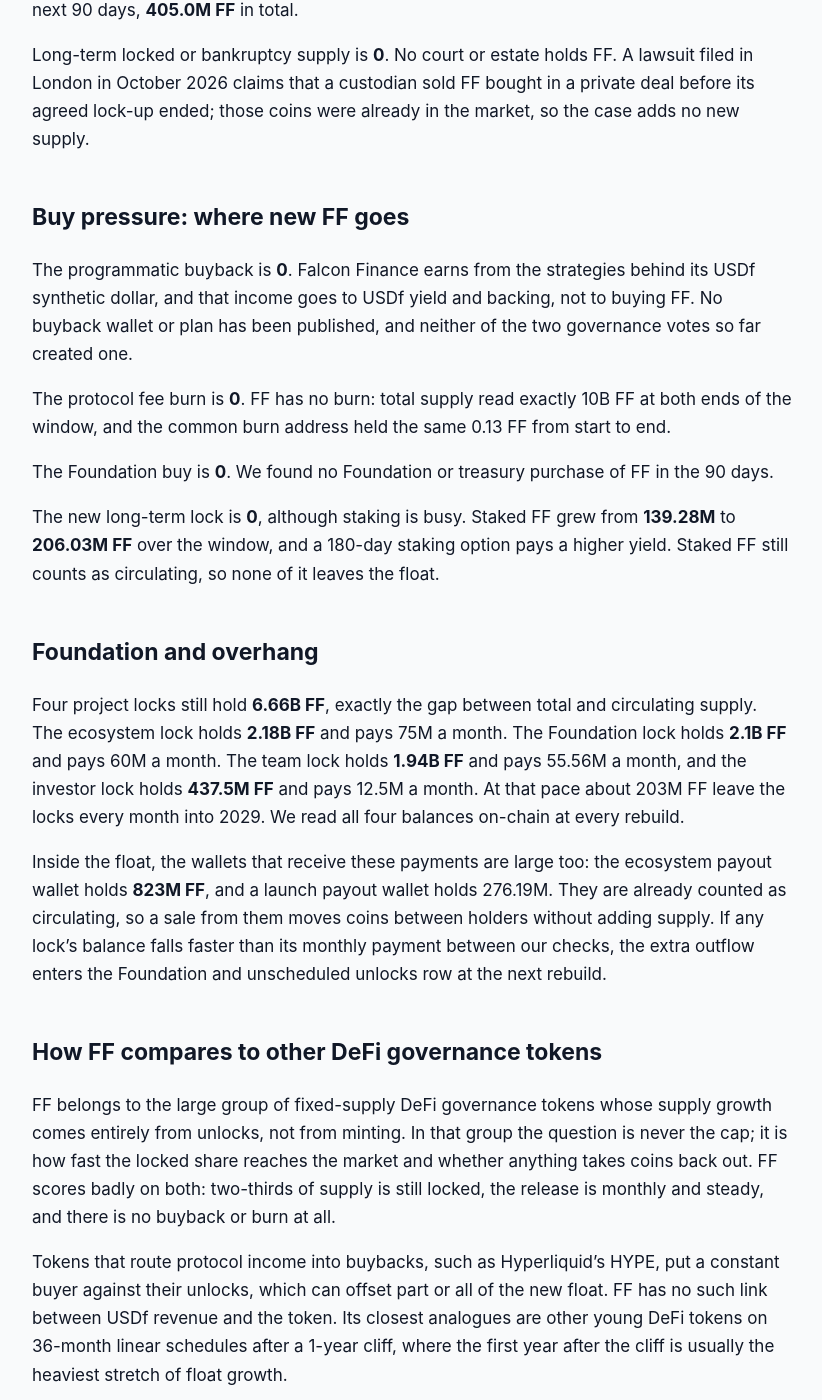
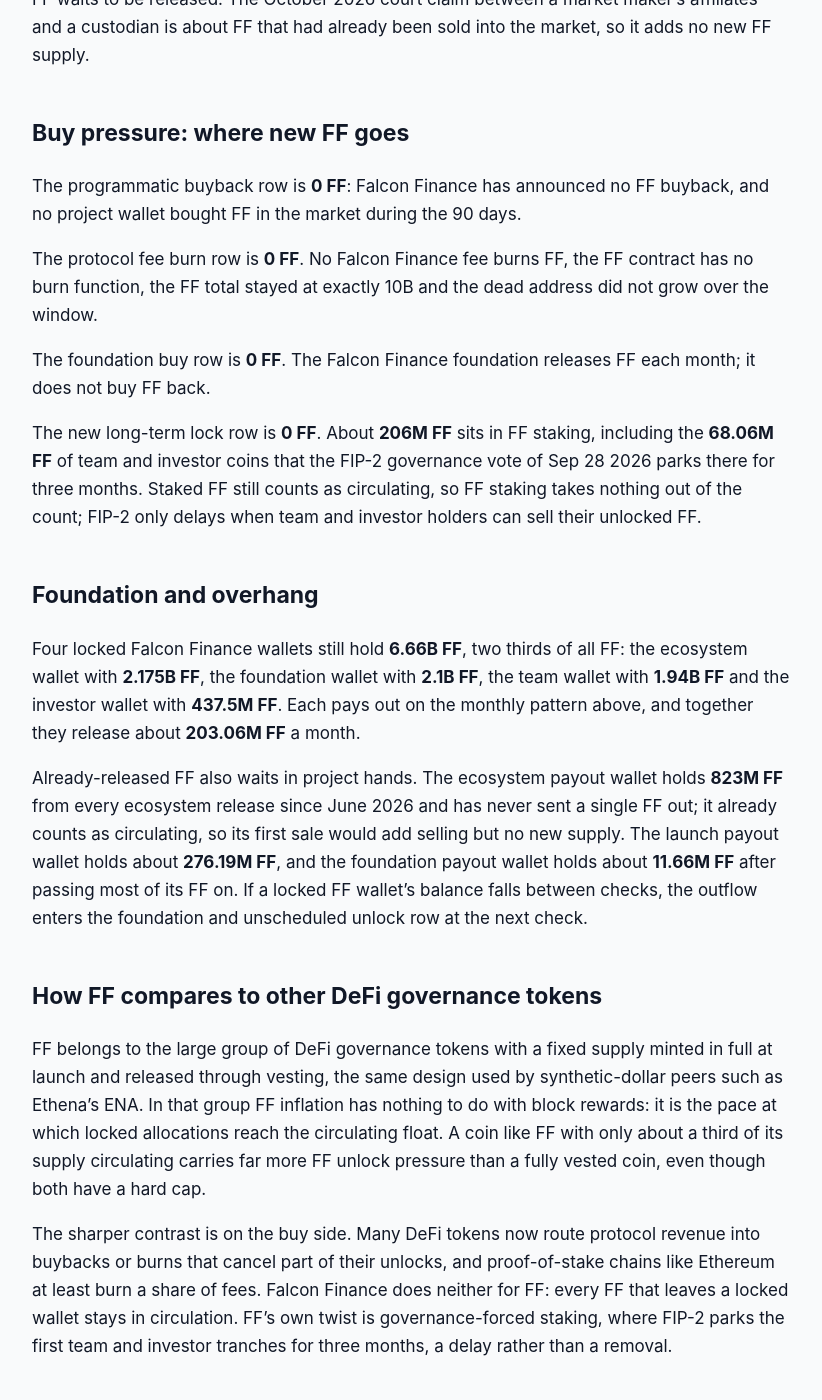
Before and after one commit to jeevansongmy-spec/mrnasdog-articles, a Jekyll site: the page built from crypto/ff-pressure-framework.md, in a window 1280 px wide and 1400 px high, scrolled down 1356 px. Shown: the whole window, without its empty margins (228-1050 px from the left). Built offline with Jekyll 4.4.1, drawn with Linux system fonts in a browser that asks for light colours; some of the changed text lies outside the part shown.

Commit message:
publish: crypto/ff-pressure-framework

```diff
--- a/crypto/ff-pressure-framework.md
+++ b/crypto/ff-pressure-framework.md
@@ -1,6 +1,6 @@
 ---
 title:         "FF Inflation Analysis · October 2026 · Supply growing · projected to keep growing"
-description:   "FF supply is growing: five project locks released 373M FF in 90 days (+11.16%), nothing buys or burns it, and 609M FF more unlocks next (+18.22%)."
+description:   "FF supply is growing: locked Falcon Finance wallets released 373M FF in 90 days (+11.16%), with no buyback or burn, and 609M more unlocks next (+18.22%)."
 canonical_url: "https://mrnasdog.com/research/ff/inflation"
 tags:          ["crypto", "ff", "falconfinance", "defi"]
 published:     true
@@ -11,58 +11,56 @@ Originally published at [FF Inflation Analysis · October 2026 · Supply growing
 
 <!-- main-page -->
 ➜ Start with the Falcon Finance coin page for the short answer (should you buy FF?) and its price drivers: [mrnasdog.com/research/ff](https://mrnasdog.com/research/ff)
-FF, the governance token of Falcon Finance, is strongly inflationary on its tradable float even though its total supply is fixed at **10B FF**. In the 90 days to Oct 18 2026, **373.06M FF** left five project locks and nothing bought or burned FF, so the float grew **+11.16%**. Three more monthly unlocks of about **203.06M FF** each fall in the next 90 days, which puts the forward reading at **+18.22%**. The cap is real, but **6.66B FF** are still locked and paying out every month until 2029.
+Falcon Finance's **FF** supply grew about **+11.16%** in the 90 days to Oct 28 2026, and the FF unlock calendar points to about **+18.22%** over the next 90 days. Locked project wallets released **373.06M FF** into the circulating float, nothing bought back or burned any FF, and about **609.17M FF** more is due to unlock by late January 2027. FF can never exceed its fixed **10B** supply, but only **3.34B** of it circulates today, so the Falcon Finance unlock schedule, not new minting, drives every point of FF inflation.
 
 ## The verdict, in one paragraph
 
-Our net reading for FF is **+11.16%** over the last 90 days and **+18.22%** for the next 90. The monitor reads **+12.55%** for the same window, a gap of **1.39 percentage points**. We walked that gap and it closes: the monitor divides the same released coins by the smaller float of 90 days ago (**2.97B FF**), while we divide by today's float (**3.34B FF**). On the monitor's base our own flow comes to 12.56%, within rounding of its number, so no warning chip is shown. The label that fits: a fixed-supply DeFi token whose float is inflationary by schedule, with no buyer on the other side.
+Over the last 90 days FF's circulating supply rose a net **+11.16%**, and the next 90 days project **+18.22%**, because the Dec 29 2026 tranche adds a full month on top of the two monthly unlocks the ledger already counts. Other trackers show **+12.52%** for the same 90 days, a difference of **1.36 points**; they measure the growth against the smaller FF supply of Jul 30 2026, while both readings describe the same 373M released coins, so the coin page carries no warning note. Nothing on the buy side offsets the FF unlocks: there is no FF buyback, no FF burn and no lock that removes coins from the count. The cite-able label for FF is **a fixed-supply token inflating through monthly unlocks**.
 
 ## Sell pressure: where new FF comes from
 
-Protocol inflation is **0**. All 10B FF were created in one transaction on Sep 19 2025, and the FF contract on Ethereum has no mint function, no owner and no upgrade path, so no new FF can ever be printed. The **443.67M FF** on BNB Chain are a bridge mirror of exactly the same amount locked on Ethereum.
+Protocol inflation adds **0 FF**. All 10,000,000,000 FF were created once on Sep 19 2025, and the FF token contract has no function that can create more; Falcon Finance pays FF staking rewards out of coins that already exist, so FF has no emission schedule at all.
 
-Vesting unlocks added **68.06M FF**. The Falcon Finance team and early contributors hold 20% of supply and investors hold 4.5%, both on a 1-year cliff followed by 36 months of monthly vesting. The cliff ended on Sep 29 2026, and on Oct 1 2026 the first payments left the two locks: **55.56M FF** on the team side and **12.5M FF** to investors. A governance vote that closed on Sep 28 2026 sends every team, investor and airdrop payment from Sep 29 to Dec 29 2026 straight into staked FF for three months before it is handed over. That slows selling, but staked FF still counts as circulating, so it does not change the count. The next 90 days hold three more payments, **204.17M FF**.
+Vesting unlocks added **68.06M FF**. The Falcon Finance team and investor allocations sat behind a one-year cliff that ended on Sep 29 2026 and now vest monthly for three years. The first FF vesting tranche left the locked team and investor wallets on Oct 1 2026: **55.56M FF** for the team and **12.5M FF** for investors. Tranches due on Oct 29, Nov 29 and Dec 29 2026 bring about **204.17M FF** of team and investor vesting into the next 90 days.
 
-Foundation and project unlocks are the larger part: **305.0M FF**. The ecosystem lock paid **75M FF** on Aug 5, Sep 2 and Oct 1 2026, the same amount every month since July. The Foundation lock began monthly payments of **60M FF** on Oct 1 2026, which is its remaining 2.16B spread over 36 months. A launch wallet that held the last airdrop coins paid out its final **20M FF** on Aug 5 2026 and is now empty. Three ecosystem and three Foundation payments fall in the next 90 days, **405.0M FF** in total.
+Foundation and unscheduled unlocks added **305M FF**, the largest FF sell row. The Falcon Finance ecosystem wallet released **75M FF** on each of Aug 5, Sep 2 and Oct 1 2026; the foundation wallet released its first monthly **60M FF** on Oct 1 2026; and the launch wallet paid out its last **20M FF** on Aug 5 2026 and is now empty. These ecosystem and foundation releases follow no official calendar, but they have landed every month, so at the same pace **405M FF** more leaves those two wallets in the next 90 days.
 
-Long-term locked or bankruptcy supply is **0**. No court or estate holds FF. A lawsuit filed in London in October 2026 claims that a custodian sold FF bought in a private deal before its agreed lock-up ended; those coins were already in the market, so the case adds no new supply.
+Long-term locked or bankruptcy supply adds **0 FF**. No bankruptcy estate or court-held pile of FF waits to be released. The October 2026 court claim between a market maker's affiliates and a custodian is about FF that had already been sold into the market, so it adds no new FF supply.
 
 ## Buy pressure: where new FF goes
 
-The programmatic buyback is **0**. Falcon Finance earns from the strategies behind its USDf synthetic dollar, and that income goes to USDf yield and backing, not to buying FF. No buyback wallet or plan has been published, and neither of the two governance votes so far created one.
+The programmatic buyback row is **0 FF**: Falcon Finance has announced no FF buyback, and no project wallet bought FF in the market during the 90 days.
 
-The protocol fee burn is **0**. FF has no burn: total supply read exactly 10B FF at both ends of the window, and the common burn address held the same 0.13 FF from start to end.
+The protocol fee burn row is **0 FF**. No Falcon Finance fee burns FF, the FF contract has no burn function, the FF total stayed at exactly 10B and the dead address did not grow over the window.
 
-The Foundation buy is **0**. We found no Foundation or treasury purchase of FF in the 90 days.
+The foundation buy row is **0 FF**. The Falcon Finance foundation releases FF each month; it does not buy FF back.
 
-The new long-term lock is **0**, although staking is busy. Staked FF grew from **139.28M** to **206.03M FF** over the window, and a 180-day staking option pays a higher yield. Staked FF still counts as circulating, so none of it leaves the float.
+The new long-term lock row is **0 FF**. About **206M FF** sits in FF staking, including the **68.06M FF** of team and investor coins that the FIP-2 governance vote of Sep 28 2026 parks there for three months. Staked FF still counts as circulating, so FF staking takes nothing out of the count; FIP-2 only delays when team and investor holders can sell their unlocked FF.
 
 ## Foundation and overhang
 
-Four project locks still hold **6.66B FF**, exactly the gap between total and circulating supply. The ecosystem lock holds **2.18B FF** and pays 75M a month. The Foundation lock holds **2.1B FF** and pays 60M a month. The team lock holds **1.94B FF** and pays 55.56M a month, and the investor lock holds **437.5M FF** and pays 12.5M a month. At that pace about 203M FF leave the locks every month into 2029. We read all four balances on-chain at every rebuild.
+Four locked Falcon Finance wallets still hold **6.66B FF**, two thirds of all FF: the ecosystem wallet with **2.175B FF**, the foundation wallet with **2.1B FF**, the team wallet with **1.94B FF** and the investor wallet with **437.5M FF**. Each pays out on the monthly pattern above, and together they release about **203.06M FF** a month.
 
-Inside the float, the wallets that receive these payments are large too: the ecosystem payout wallet holds **823M FF**, and a launch payout wallet holds 276.19M. They are already counted as circulating, so a sale from them moves coins between holders without adding supply. If any lock's balance falls faster than its monthly payment between our checks, the extra outflow enters the Foundation and unscheduled unlocks row at the next rebuild.
+Already-released FF also waits in project hands. The ecosystem payout wallet holds **823M FF** from every ecosystem release since June 2026 and has never sent a single FF out; it already counts as circulating, so its first sale would add selling but no new supply. The launch payout wallet holds about **276.19M FF**, and the foundation payout wallet holds about **11.66M FF** after passing most of its FF on. If a locked FF wallet's balance falls between checks, the outflow enters the foundation and unscheduled unlock row at the next check.
 
 ## How FF compares to other DeFi governance tokens
 
-FF belongs to the large group of fixed-supply DeFi governance tokens whose supply growth comes entirely from unlocks, not from minting. In that group the question is never the cap; it is how fast the locked share reaches the market and whether anything takes coins back out. FF scores badly on both: two-thirds of supply is still locked, the release is monthly and steady, and there is no buyback or burn at all.
+FF belongs to the large group of DeFi governance tokens with a fixed supply minted in full at launch and released through vesting, the same design used by synthetic-dollar peers such as Ethena's ENA. In that group FF inflation has nothing to do with block rewards: it is the pace at which locked allocations reach the circulating float. A coin like FF with only about a third of its supply circulating carries far more FF unlock pressure than a fully vested coin, even though both have a hard cap.
 
-Tokens that route protocol income into buybacks, such as Hyperliquid's HYPE, put a constant buyer against their unlocks, which can offset part or all of the new float. FF has no such link between USDf revenue and the token. Its closest analogues are other young DeFi tokens on 36-month linear schedules after a 1-year cliff, where the first year after the cliff is usually the heaviest stretch of float growth.
-
-Compared with proof-of-stake chains that print new coins to pay validators, FF's inflation is temporary by design: once the last lock empties in 2029, supply can no longer grow. Until then, a single month of FF unlocks, about 6% of the float, is as large as a typical chain's whole year of staking issuance.
+The sharper contrast is on the buy side. Many DeFi tokens now route protocol revenue into buybacks or burns that cancel part of their unlocks, and proof-of-stake chains like Ethereum at least burn a share of fees. Falcon Finance does neither for FF: every FF that leaves a locked wallet stays in circulation. FF's own twist is governance-forced staking, where FIP-2 parks the first team and investor tranches for three months, a delay rather than a removal.
 
 ## What to watch in the next 90 days
 
-Oct 29 2026: the next monthly unlock, about 203.06M FF from the ecosystem, Foundation, team and investor locks, with payment usually 1 to 7 days later.
+**Oct 29 2026:** the next monthly FF unlock of about **203.06M FF**, split into ecosystem, foundation, team and investor tranches, normally paid within a week of the date.
 
-Nov 29 2026 and Dec 29 2026: the next two tranches of the same size, which bring the next-90-day total to 609.17M FF.
+**Nov 29 2026:** the following FF tranche of the same size; a smaller ecosystem or foundation release would lower the 90-day FF projection.
 
-Dec 29 2026: the first hand-over of the insider coins that the September vote staked for three months. From then the holders can unstake and sell, so watch exchange inflows.
+**Dec 29 2026:** the third FF tranche, and the day FIP-2 starts handing the first staked team and investor FF, about **68.06M FF** plus yield, to its owners, who can then sell it.
 
-Any new Falcon Finance governance vote on a buyback, a burn or a change to the unlock pace. None exists today; one would be the first buy-side force for FF.
+**Ongoing:** the ecosystem payout wallet's **823M FF**, untouched so far, and any new Falcon Finance governance vote that extends FF staking for unlocks after Dec 29 2026 or introduces an FF buyback.
 
 ## Summary
 
-FF has a hard cap of 10B and no way to mint more, yet its circulating float grew **+11.16%** in 90 days and is projected to grow **+18.22%** in the next 90, because about 203M FF leave Falcon Finance's project locks every month. Nothing buys back or burns FF, so every unlock is new float with no offset. The main risk is the steady overhang of **6.66B FF** still locked, paid out monthly into 2029; the ceiling is that total supply can never pass 10B.
+Falcon Finance's FF has a fixed **10B** supply and no minting, yet its circulating supply grew **+11.16%** in the 90 days to Oct 28 2026 as locked project wallets released **373.06M FF**. With team and investor vesting now running alongside the monthly ecosystem and foundation releases, the next 90 days project **+18.22%**, about **609.17M FF**. No FF buyback or burn offsets the FF unlocks, and the FIP-2 staking only delays team and investor selling until Dec 29 2026. The ceiling is the **6.66B FF** still locked, which keeps FF inflationary for years on the current monthly pattern.
 
-*MrNasDog Pressure Framework analysis of FF, Metric 1 — Inflation. Data + explanation only. Not financial advice. Checked Oct 18 2026.*
+*MrNasDog Pressure Framework analysis of FF, Metric 1 — Inflation. Data + explanation only. Not financial advice. Checked Oct 28 2026.*
```
